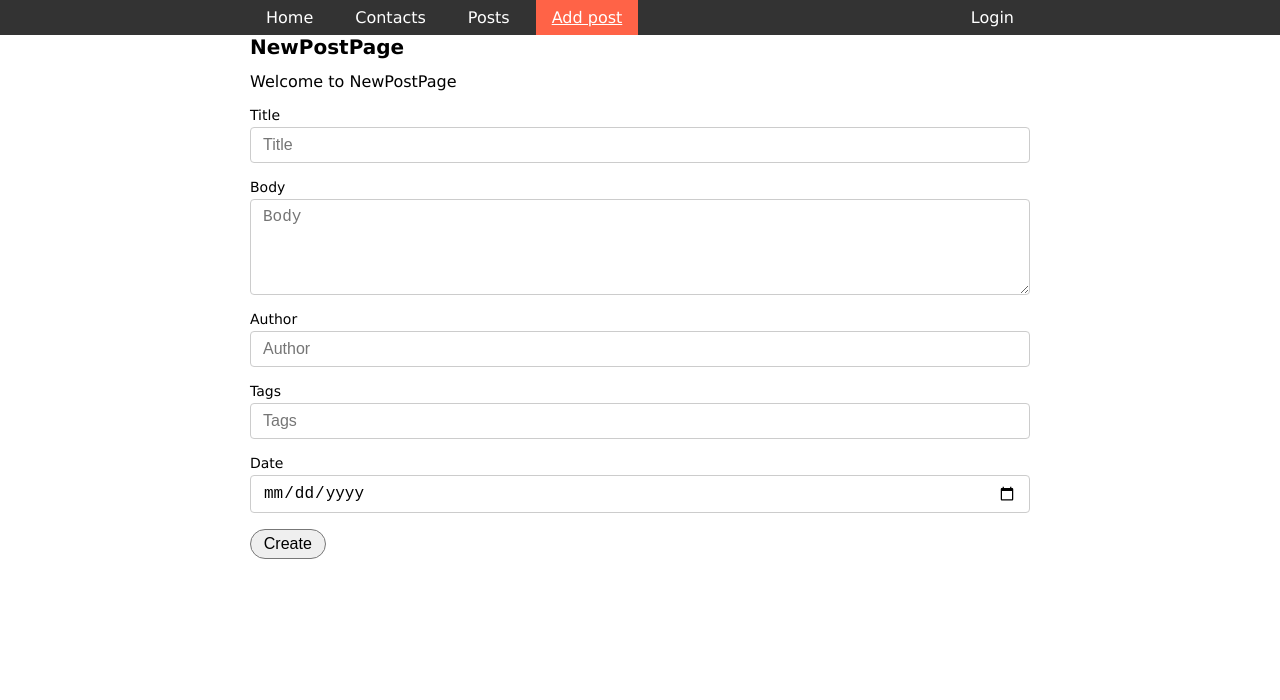
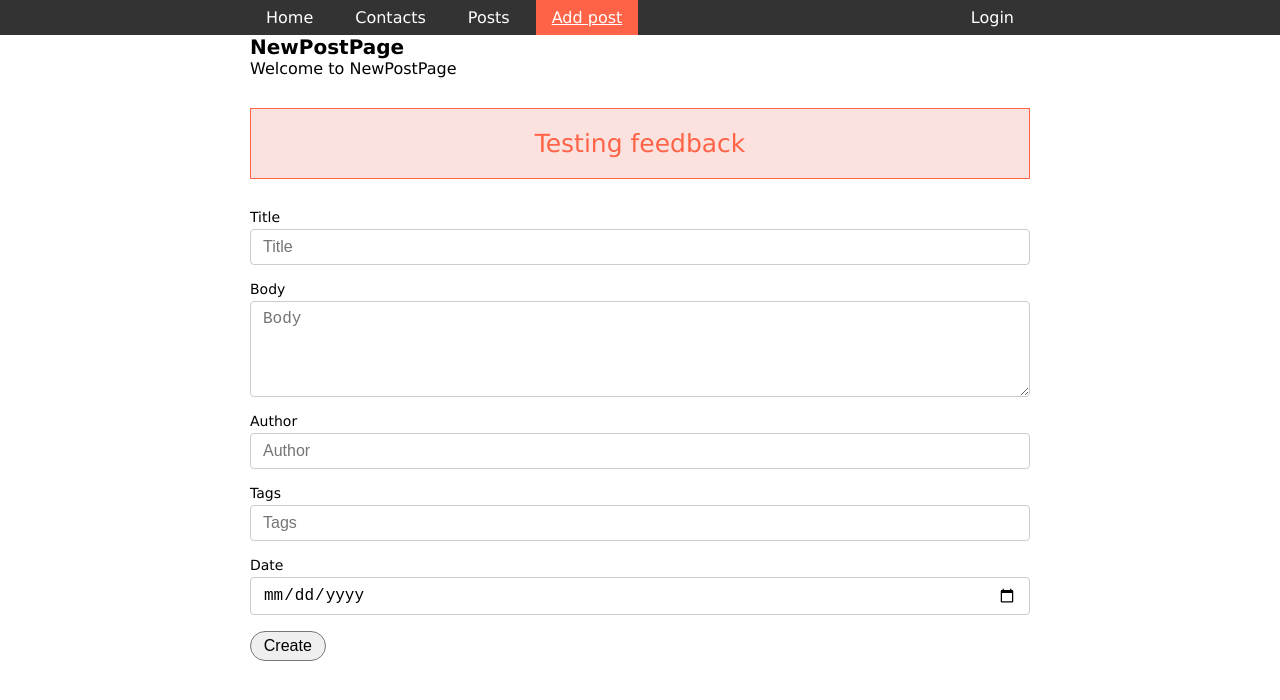
Before and after one commit to VytasPet/feu5-12_react_practice_crud_axios, a React (Vite) app: page /posts/new in a window 1280 px wide. Shown: the top 700 px of the page. Built offline with nearby package versions, Linux system fonts and the light colour scheme.

Commit message:
sendDataToBe error

```diff
--- /dev/null
+++ b/src/components/ui/Feedback.jsx
@@ -0,0 +1,46 @@
+import React from 'react';
+import styled from 'styled-components';
+import PropTypes from 'prop-types';
+
+function Feedback({ children, type, show }) {
+  //
+  if (show === false) return null;
+
+  return (
+    <Wrap feedbackType={type}>
+      <Value>{children}</Value>
+    </Wrap>
+  );
+}
+
+Feedback.propTypes = {
+  children: PropTypes.string,
+  show: PropTypes.bool,
+  type: PropTypes.oneOf(['error', 'success']),
+};
+
+const Wrap = styled.div`
+  border: 1px solid #000;
+  padding: 2rem;
+  border-radius: 4;
+  margin-top: 3rem;
+  margin-bottom: 3rem;
+  text-align: center;
+  background-color: ${(props) => {
+    return props.feedbackType === 'error' ? '#fce2de' : '#f5f5f5';
+  }};
+  border-color: ${(props) => {
+    return props.feedbackType === 'error' ? 'tomato' : '#000';
+  }};
+  color: ${(props) => {
+    return props.feedbackType === 'error' ? 'tomato' : '#000';
+  }};
+`;
+
+const Value = styled.h3`
+  font-weight: normal;
+  font-size: 2.5rem;
+  color: inherit;
+`;
+
+export default Feedback;
--- a/src/pages/NewPostPage.jsx
+++ b/src/pages/NewPostPage.jsx
@@ -5,6 +5,7 @@ import { useFormik } from 'formik';
 import { SubmitButton } from '../components/ui/Button.styled';
 import * as Yup from 'yup';
 import axios from 'axios';
+import Feedback from '../components/ui/Feedback';
 
 const inputsData = [
   { id: 1, type: 'text', label: 'Title', name: 'title' },
@@ -15,7 +16,8 @@ const inputsData = [
 ];
 
 function NewPostPage() {
-  // useFormik to controll the form
+  // prideti newPostError state
+
   const formik = useFormik({
     initialValues: {
       title: '',
@@ -45,14 +47,20 @@ function NewPostPage() {
       })
       .catch((err) => {
         console.warn('NEpavyko err ===', err);
+        // set new newPostError to err
       });
   }
+
+  // const toShowErrror = ar newPostError code yra ERR_NETWORK
 
   // console.log('formik.errors ===', formik.errors);
   return (
     <Container>
       <h1>NewPostPage</h1>
       <p>Welcome to NewPostPage</p>
+      <Feedback show={true} type={'error'}>
+        Testing feedback
+      </Feedback>
       <form onSubmit={formik.handleSubmit}>
         {inputsData.map((iObj) => (
           <InputField
--- a/src/styles/reset.css
+++ b/src/styles/reset.css
@@ -33,7 +33,7 @@ h4,
 h5,
 h6,
 p {
-  margin-top: 0;
+  margin: 0;
 }
 
 a {
@@ -91,6 +91,8 @@ button {
 }
 
 .test {
-  justify-content: space-between;
-  align-items: center;
+  font-weight: normal;
+  font-size: 2.5rem;
+  color: inherit;
+  background-color: #ffc4ba;
 }
```
